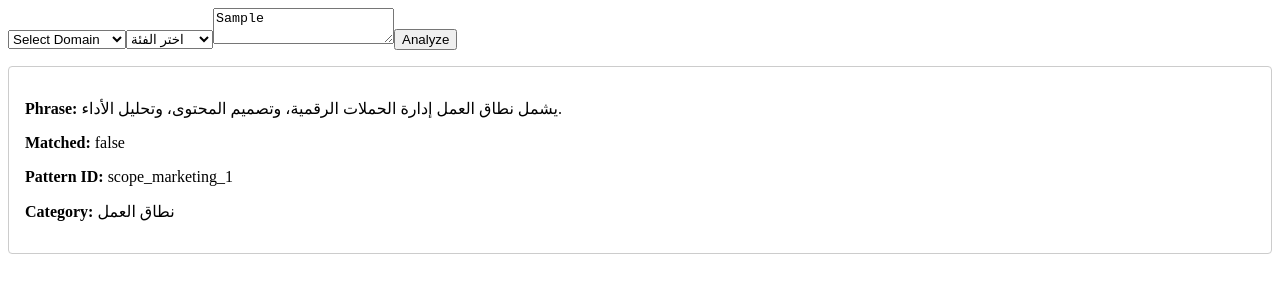
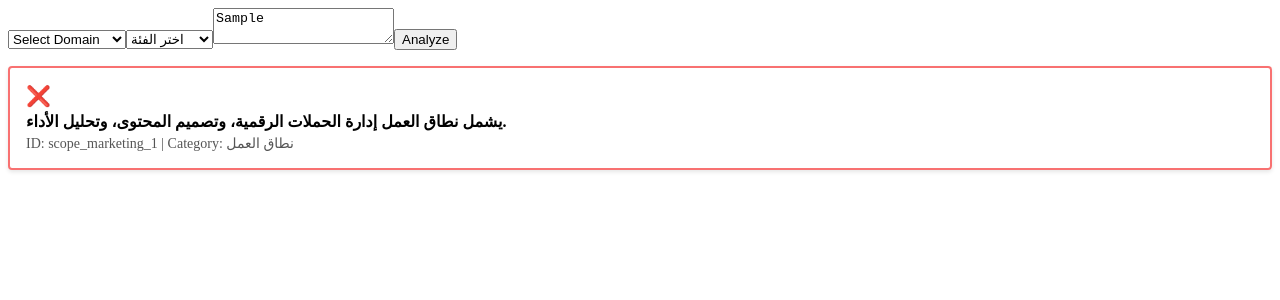
Before and after one commit to rfpai/rfp-platform, a Next.js app: page / in a window 1280 px wide. Both pictures are taken after typing "Sample" into the empty fields and a click on the button "Analyze". Shown: the top 300 px of the page. Built offline with nearby package versions, Linux system fonts and the light colour scheme.

Commit message:
style(results): add card styling for analysis results

```diff
--- a/pages/index.js
+++ b/pages/index.js
@@ -46,29 +46,27 @@ export default function Home() {
           <div>
             {(results.patterns || []).map((item) => {
               const existsInText = text.includes(item.pattern);
+              const borderColor = existsInText ? '#4ade80' : '#f87171';
+              const icon = existsInText ? '✅' : '❌';
               return (
                 <div
                   key={item.id}
                   style={{
-                    border: '1px solid #ccc',
+                    border: `2px solid ${borderColor}`,
                     padding: '1rem',
                     borderRadius: '4px',
                     marginTop: '1rem',
+                    boxShadow: '0 2px 4px rgba(0,0,0,0.1)',
+                    display: 'flex',
+                    flexDirection: 'column',
+                    gap: '0.25rem',
                   }}
                 >
-                  <p>
-                    <strong>Phrase:</strong> {item.pattern}
-                  </p>
-                  <p>
-                    <strong>Matched:</strong>{' '}
-                    {existsInText ? 'true' : 'false'}
-                  </p>
-                  <p>
-                    <strong>Pattern ID:</strong> {item.id}
-                  </p>
-                  <p>
-                    <strong>Category:</strong> {item.category}
-                  </p>
+                  <span style={{ fontSize: '1.25rem' }}>{icon}</span>
+                  <span style={{ fontWeight: 'bold' }}>{item.pattern}</span>
+                  <span style={{ fontSize: '0.875rem', color: '#555' }}>
+                    ID: {item.id} | Category: {item.category}
+                  </span>
                 </div>
               );
             })}
```
